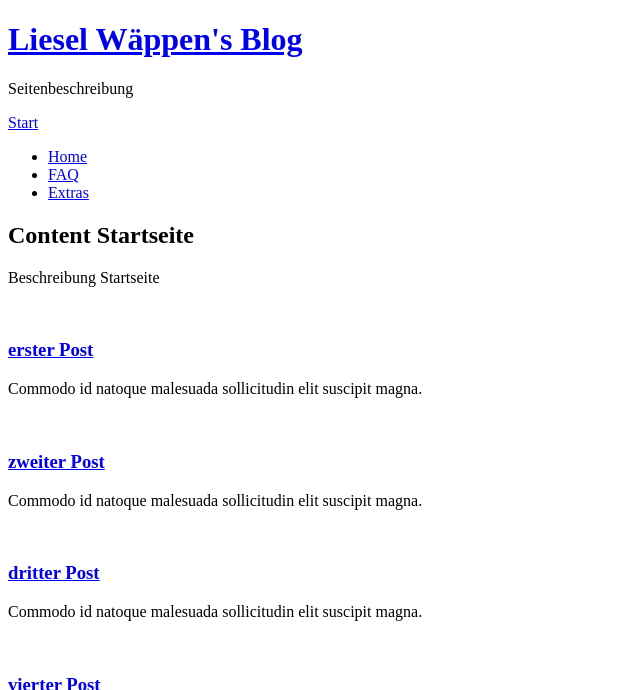
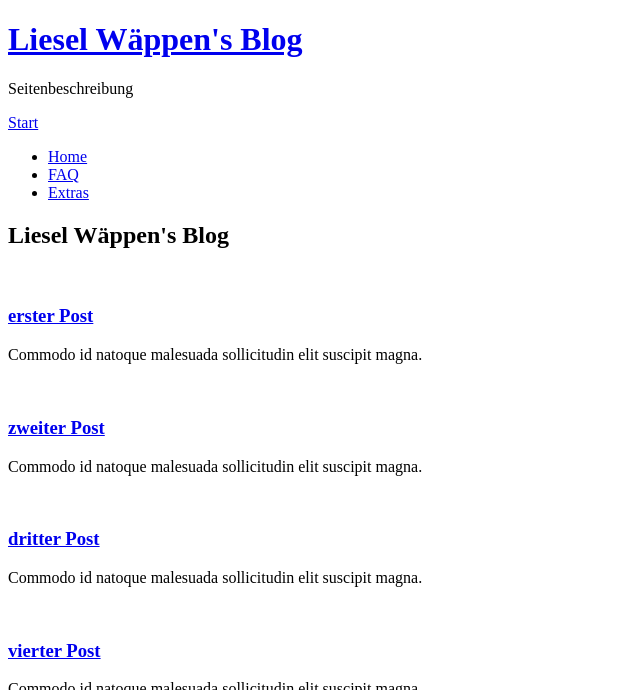
Before and after one commit to LieselWaeppen/LieselWaeppen.github.io, a Jekyll site: the page built from blog/index.html, in a window 1280 px wide and 900 px high, cut to the strip 0-690 px from the top of the window. Shown: the whole strip, without its empty margins (0-640 px from the left). Built offline with Jekyll 4.4.1, drawn with Linux system fonts in a browser that asks for light colours; nearby versions of some CDN libraries; library files that are not in the unit come from our copies; a file with an impossible date is left out.

Commit message:
Update default.html
extracted banner

```diff
--- a/_layouts/default.html
+++ b/_layouts/default.html
@@ -15,16 +15,7 @@
 	<body class="homepage">
 		<div id="page-wrapper">
 			{% include header.html %}
-			<!-- Banner -->
-				<section id="banner">
-					<header>
-						<h2>Content Startseite</h2>
-						<p>
-							Beschreibung Startseite
-						</p>
-					</header>
-				</section>
-
+			{% include banner.html %}
 			<!-- Carousel -->
 				<section class="carousel">
 					<div class="reel">
```
